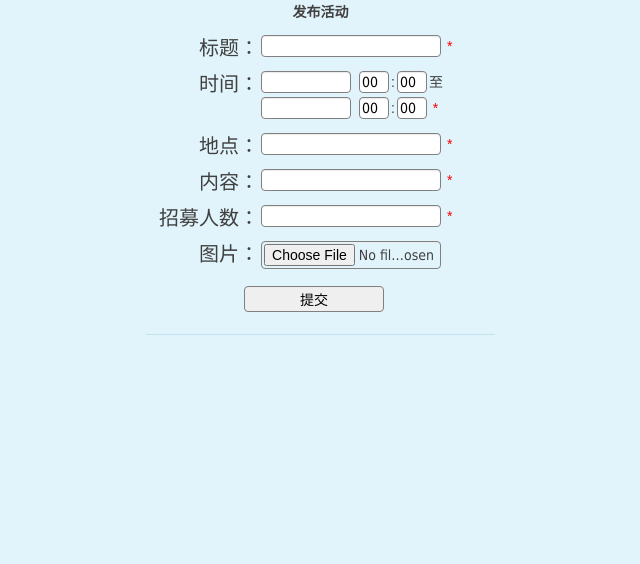
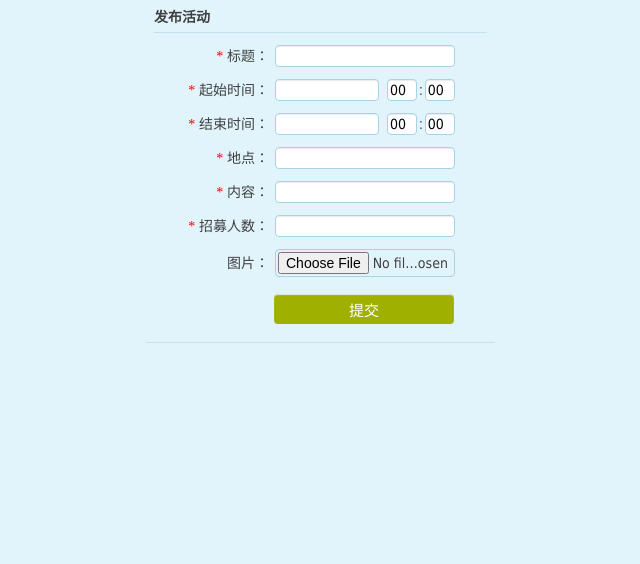
Before and after one commit to shanghaishule/voter, a PHP site: page /DbName/home/Tpl/default/Active/active_form.html in a window 1280 px wide. Shown: the top 564 px of the page, without its empty margins (315-955 px from the left). Run offline with PHP 8.4, Linux system fonts and the light colour scheme.

Commit message:
Refine active_detail.html, active_form.html, login_form.html css style

```diff
--- a/home/Tpl/default/Active/active_form.html
+++ b/home/Tpl/default/Active/active_form.html
@@ -7,44 +7,6 @@
 <link type="text/css" rel="stylesheet" href="../Public/css/reset.css">
 <link type="text/css" rel="stylesheet" href="../Public/css/style.css">
 <link type="text/css" rel="stylesheet" href="../Public/css/font-awesome.css">
-
-<style type="text/css">
-.labels{
-	margin-left: 5px;
-	float: left;
-	text-align: right;
-	width: 100px;
-	font-size: 20px;
-}
-form{margin:0px}
-input{
-	width: 180px;
-	border:1px solid #808080;
-	margin: 2px;
-	padding: 2px;
-}
-
-textarea{
-	width: 250px;
-	height: 150px;
-}
-
-.button{
-	margin-left: 90px;
-	margin-top: 5px;
-	width: 140px;
-}
-
-.star{ color:red;}
-
-br{
-	clear: left;
-}
-.input_class{
-	margin-top: 5px;
-	padding-top: 5px;
-}
-</style>
 
 <load href="../Public/js/Calendar.js" />
 <load href="../Public/js/alert.js" />
@@ -92,51 +54,77 @@ br{
 	<include file="Public:header" />
 
 	<div id="container">
-		<center><b>发布活动</b></center>
+		<div id="container_header"><h2>发布活动</h2></div>
 		<form action="__URL__/add_active" method="POST">
-			<div class="input_class">
-				<span class="labels">标题：</span>
+
+      		<div class="field_row">
+			  <span class="field_label">
+				<span class="required">*</span>
+				<span>标题：</span>
+			  </span>
+			  <span class="field_value">
 				<input type="text" name="title" />
-				<span class="star">*</span>
+			  </span>
 			</div>
 
-			<div class="input_class">
-				<span class="labels">时间：</span>
-				<input type="text" style="width:90px;" name="date_time_start" onclick="new Calendar().show(this);" readonly="readonly" />
-				<input type="text" style="width:30px;" name="hour1" value="00"/>:<input type="text" style="width:30px;" name="minit1" value="00" />至
-				<input type="text" style="width:90px;" name="date_time_end" onclick="new Calendar().show(this);" readonly="readonly" />
-				<input type="text" style="width:30px;" name="hour2" value="00"/>:<input type="text" style="width:30px;" name="minit2" value="00" />
-				<span class="star">*</span>
+			<div class="field_row">
+			  <span class="field_label">
+				<span class="required">*</span>
+				<span>起始时间：</span>
+			  </span>
+			  <input type="text" style="width:104px;" name="date_time_start" onclick="new Calendar().show(this);" readonly="readonly" />
+			  <input type="text" style="width:30px;" name="hour1" value="00"/>:<input type="text" style="width:30px;" name="minit1" value="00" />
 			</div>
 
-			<div class="input_class">
-				<span class="labels">地点：</span>
-				<input type="text" name="place" />
-				<span class="star">*</span>
+			<div class="field_row">
+			  <span class="field_label">
+				<span class="required">*</span>
+				<span>结束时间：</span>
+			  </span>
+			  <input type="text" style="width:104px;" name="date_time_end" onclick="new Calendar().show(this);" readonly="readonly" />
+			  <input type="text" style="width:30px;" name="hour2" value="00"/>:<input type="text" style="width:30px;" name="minit2" value="00" />
 			</div>
 
-			<div class="input_class">
-				<span class="labels">内容：</span>
-				<input type="text" name="contents" />
-				<span class="star">*</span>
+
+			<div class="field_row">
+			  <span class="field_label">
+				<span class="required">*</span>
+				<span>地点：</span>
+			  </span>
+			  <span class="field_value">
+				<input type="text" name="place" />
+			  </span>
 			</div>
 
-			<div class="input_class">
-				<span class="labels">招募人数：</span>
-				<input type="text" name="num" />
-				<span class="star">*</span>
+			<div class="field_row">
+			  <span class="field_label">
+				<span class="required">*</span>
+				<span>内容：</span>
+			  </span>
+			  <span class="field_value">
+				<input type="text" name="contents" />
+			  </span>
 			</div>
 
-			<div class="input_class">
-				<span class="labels">图片：</span>
+			<div class="field_row">
+			  <span class="field_label">
+				<span class="required">*</span>
+				<span>招募人数：</span>
+			  </span>
+			  <span class="field_value">
+				<input type="text" name="num" />
+			  </span>
+			</div>
+
+			<div class="field_row">
+				<span class="field_label">图片：</span>
 				<input type="file" name="pic" id="pic" onchange="changImg('__APP__/Pic/upload_image', '__PUBLIC__/Uploads/')" />
 				<input type="hidden" name="pic_url" id="pic_url" value=""/>
 				<div id="imgContainer1" style="max-width: 200px;margin: 0 auto;"></div>
 			</div>
 
-			<div class="input_class">
-				<input type="submit" class="button" onclick="return input_check(this.form);" value="提交" />
-				<!-- <input type="submit" class="button" value="返回" onclick="window.history.go(-1)"> -->
+			<div class="field_row margin_top_15">
+			    <input type="submit" class="submit_btn" onclick="return input_check(this.form);" value="提交" />
 			</div>
 		</form>
 
--- a/home/Tpl/default/Public/css/style.css
+++ b/home/Tpl/default/Public/css/style.css
@@ -139,7 +139,7 @@ br{
 #container_header h2 {
 	border-bottom: solid 1px #c5e1ed;
 }
-.field_row {
+.field_row , .detail_row{
   height: 30px;
   margin-bottom: 4px;
 }
@@ -152,7 +152,7 @@ br{
 	margin-top: 15px;
 }
 
-input{
+input,textarea{
 	width: 180px;
 	border:1px solid #808080;
 	margin: 2px;
```
Also changed, not shown: other parts of home/Tpl/default/Public/css/style.css (+61 -1 lines), home/Tpl/default/Active/active_detail.html (+84 -90 lines), home/Tpl/default/Contents/add_form.html (+26 -54 lines), home/Tpl/default/Index/login_form.html (+22 -52 lines).
